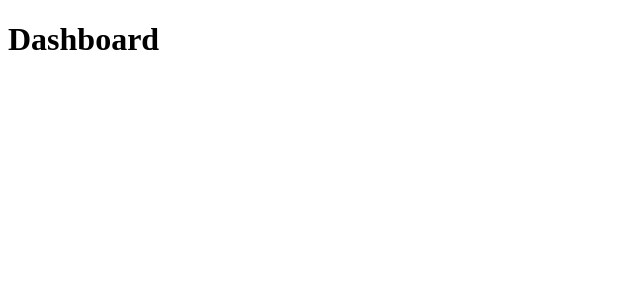
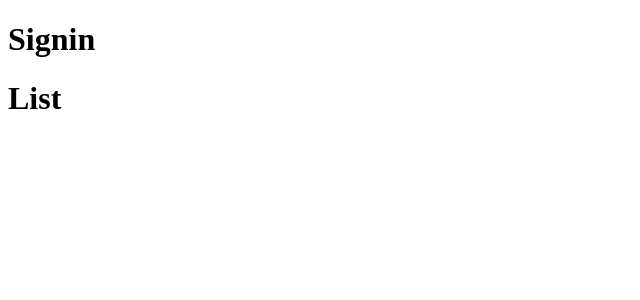
Before and after one commit to romulorosafullstack/2025-react-carteira, a React (Vite) app: page / in a window 1280 px wide. Shown: the top 300 px of the page, without its empty margins (0-640 px from the left). Built offline with nearby package versions, Linux system fonts and the light colour scheme.

Commit message:
dashboard import list e signin

```diff
--- a/src/pages/Dashboard/index.tsx
+++ b/src/pages/Dashboard/index.tsx
@@ -1,8 +1,13 @@
 import React from "react";
+import Signin from "../Signin";
+import List from "../List";
 
 const Dashboard: React.FC = () => {
   return (
-      <h1>Dashboard</h1>
+    <div>
+      <Signin />
+      <List />
+    </div>
   );
 }
 
```
